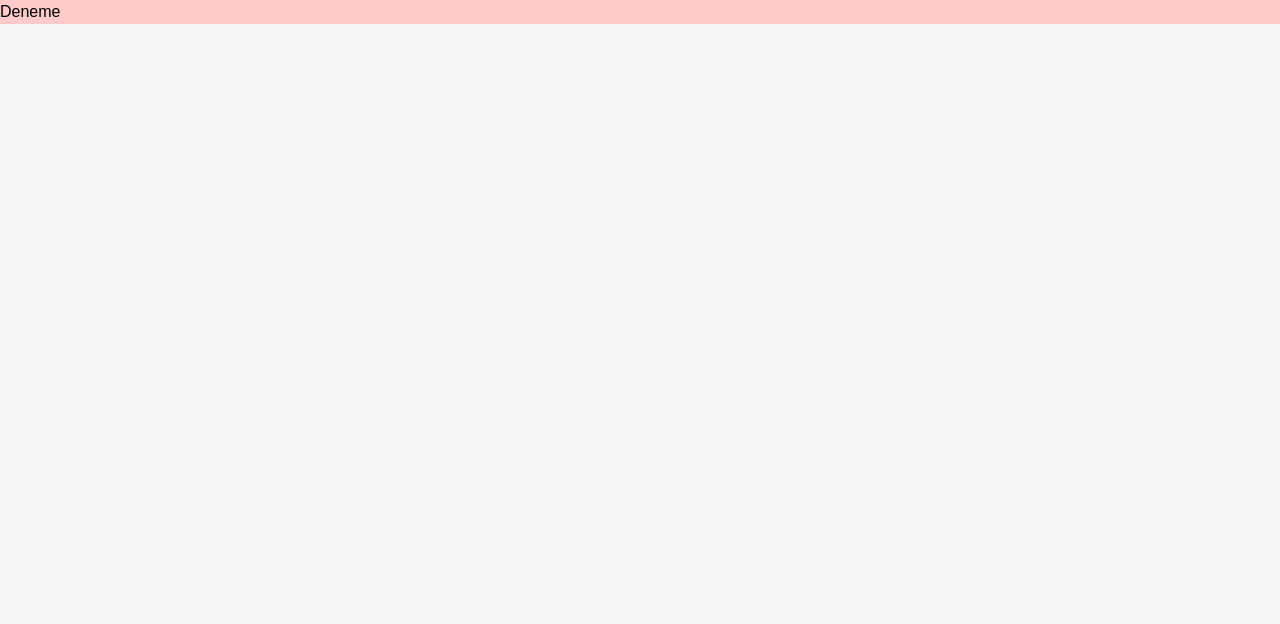
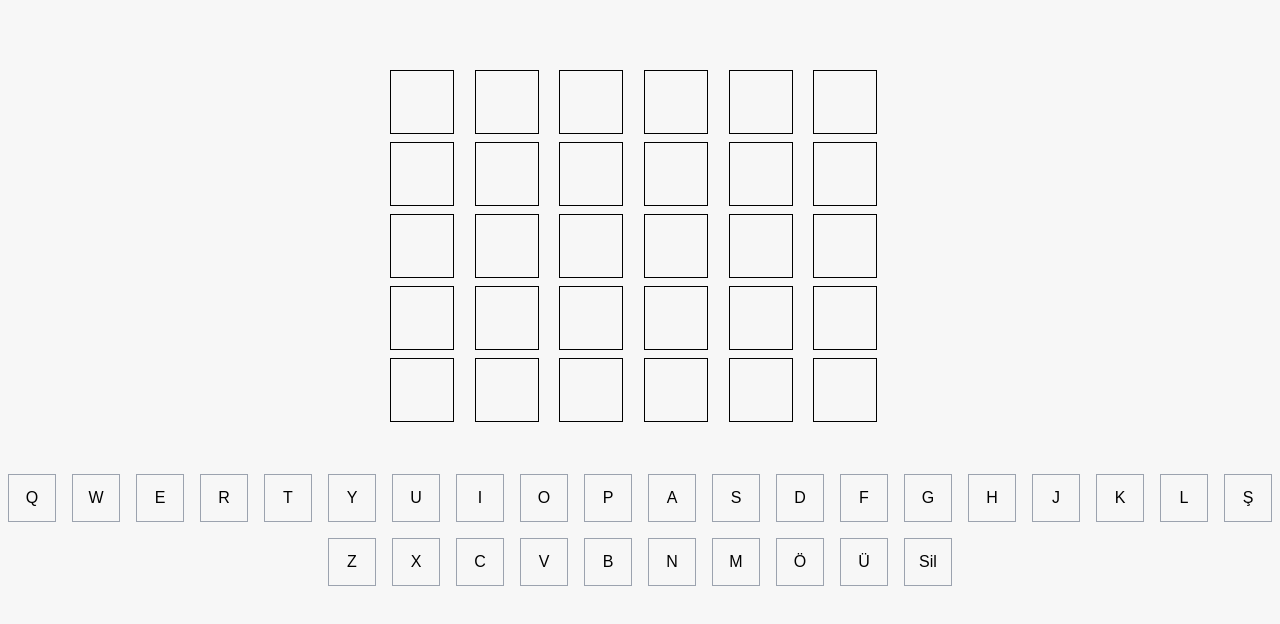
Before and after one commit to AytacSahin/wordleapp, a React (Create React App) app: page / in a window 1280 px wide. Shown: the top 624 px of the page. Built offline with nearby package versions, Linux system fonts and the light colour scheme.

Commit message:
main components created

```diff
--- a/src/App.js
+++ b/src/App.js
@@ -1,9 +1,40 @@
+import { useState } from 'react';
 import './App.css';
+import CharacterGrid from './components/CharacterGrid.js';
+import TurkishKeyboard from './components/TurkishKeyboard.js';
+import { MainContext } from './Context';
 
 function App() {
+
+  const [data, setData] = useState([
+    ["", "", "", "", "", ""],
+    ["", "", "", "", "", ""],
+    ["", "", "", "", "", ""],
+    ["", "", "", "", "", ""],
+    ["", "", "", "", "", ""],
+  ]);
+
+  const onKeyPress = (char) => {
+    console.log("bastım:", char)
+  }
+
+  const onDelete = (char) => {
+    console.log("bastım:", char)
+  }
+
+  const contextData = {
+    data,
+    setData,
+    onKeyPress,
+    onDelete
+  }
+
   return (
-    <div className="bg-red-200">
-      Deneme
+    <div className="">
+      <MainContext.Provider value={contextData}>
+        <CharacterGrid data={data} setData={setData} />
+        <TurkishKeyboard data={data} setData={setData} />
+      </MainContext.Provider >
     </div>
   );
 }
--- /dev/null
+++ b/src/Context.js
@@ -0,0 +1,8 @@
+import { createContext, useContext } from "react";
+
+const MainContext = createContext();
+
+export {
+    MainContext,
+    useContext
+}
--- /dev/null
+++ b/src/components/CharacterGrid.js
@@ -0,0 +1,26 @@
+
+import React from "react";
+import { MainContext, useContext } from '../Context';
+
+const CharacterGrid = () => {
+    const { data } = useContext(MainContext);
+
+    return (
+        <div className="w-[500px] mx-auto mt-[70px]">
+            <div className="grid grid-cols-6 gap-2">
+                {data.map((row, rowIndex) => (
+                    row.map((char, colIndex) => (
+                        <div
+                            key={`${rowIndex}-${colIndex}`}
+                            className="w-16 h-16 border border-black border-6 flex items-center justify-center"
+                        >
+                            {char}
+                        </div>
+                    ))
+                ))}
+            </div>
+        </div>
+    );
+};
+
+export default CharacterGrid;
--- /dev/null
+++ b/src/components/TurkishKeyboard.js
@@ -0,0 +1,31 @@
+
+import React from "react";
+import { MainContext, useContext } from '../Context';
+import turkishLetters from "../data/turkishchars";
+
+const TurkishKeyboard = () => {
+
+    const { onKeyPress, onDelete } = useContext(MainContext);
+
+    return (
+        <div className="flex flex-wrap justify-center mt-11">
+            {turkishLetters.map((char, index) => (
+                <div
+                    key={index}
+                    className="w-12 h-12 border border-gray-400 flex items-center justify-center m-2 cursor-pointer"
+                    onClick={() => onKeyPress(char)}
+                >
+                    {char}
+                </div>
+            ))}
+            <div
+                className="w-12 h-12 border border-gray-400 flex items-center justify-center m-2 cursor-pointer"
+                onClick={onDelete}
+            >
+                Sil
+            </div>
+        </div>
+    );
+};
+
+export default TurkishKeyboard;
--- /dev/null
+++ b/src/data/turkishchars.js
@@ -0,0 +1,7 @@
+const turkishLetters = [
+    "Q", "W", "E", "R", "T", "Y", "U", "I", "O", "P",
+    "A", "S", "D", "F", "G", "H", "J", "K", "L", "Ş",
+    "Z", "X", "C", "V", "B", "N", "M", "Ö", "Ü",
+];
+
+export default turkishLetters;
```
